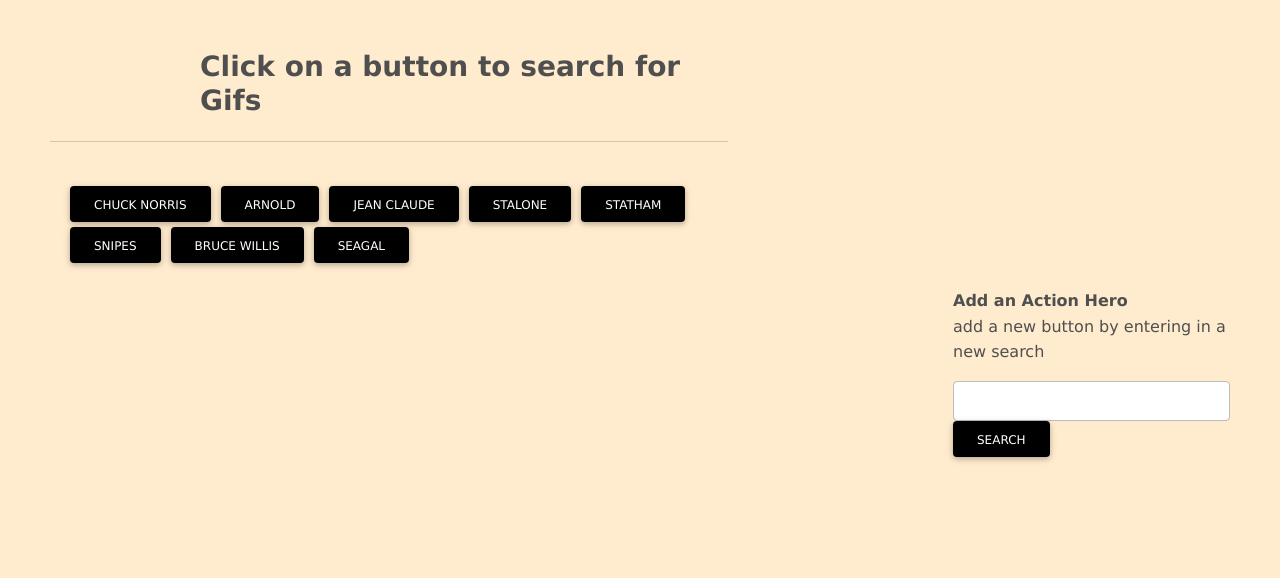
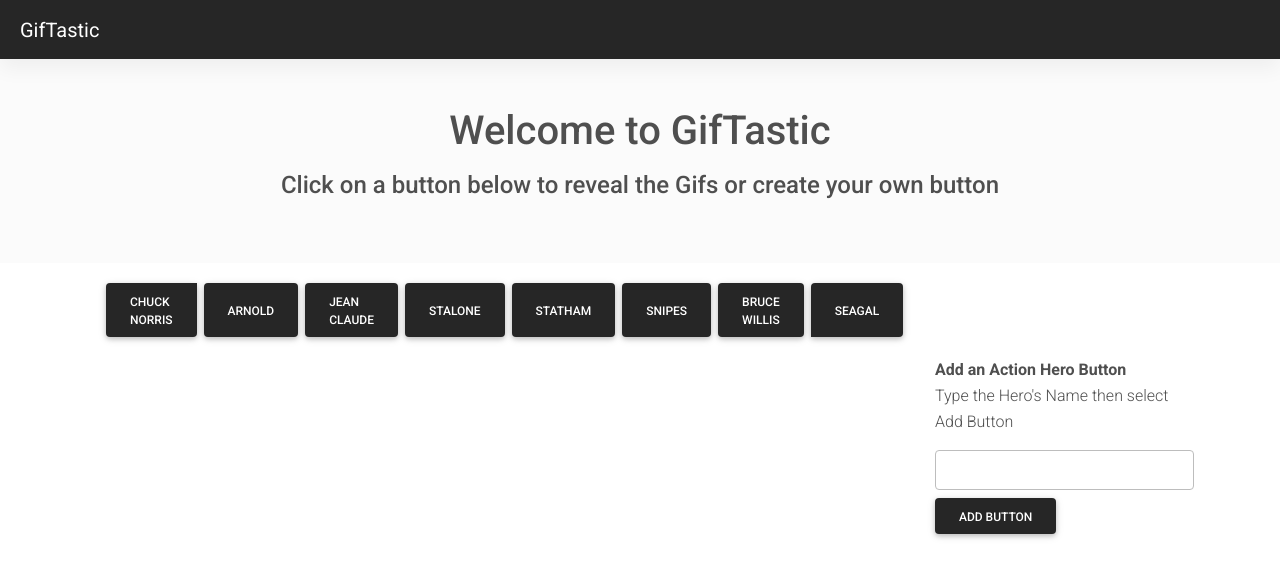
Before and after one commit to Nappyloc/GifTastic, a website: page index.html in a window 1280 px wide. Drawn offline with nearby package versions, Linux system fonts and the light colour scheme.

Commit message:
Updated page style

```diff
--- a/assets/javascript/app.js
+++ b/assets/javascript/app.js
@@ -6,7 +6,7 @@ $( document ).ready( function ()
 {
     for ( let b = 0; b < topics.length; b++ )
     {
-        var but = $( '<button>' ).text( topics[ b ] ).attr( 'class', "btn btn-primary click" ).attr( 'data-search', topics[ b ] );
+        var but = $( '<button>' ).text( topics[ b ] ).attr( 'class', "btn btn-dark click list-group-item list-group-item-action" ).attr( 'data-search', topics[ b ] ).attr( "type", "button" );
         $( '#buttonDiv' ).append( but );
 
     }
@@ -35,19 +35,23 @@ $( document ).on( 'click', '.click', function ()
         {
 
             // Create gifDiv and set the attributes to call it and animate later
-            var gifDiv = $( '<div>' );
-            gifDiv.attr( 'class', 'block' );
+            var gifDiv = $( '<div>' ).attr( 'class', 'd-inline-flex p-2' )
+
+            var gifCard = $( '<div>' );
+            gifCard.attr( 'class', 'card w-50' );
 
             var rating = results[ d ].rating;
-
-            var p = $( '<p>' ).text( 'Rating: ' + rating );
+            var body = $( '<div>' ).attr( 'class', 'card-body' )
+            var p = $( '<p>' ).text( 'Rating: ' + rating ).attr( "class", "card-text" );
             var giph = $( "<img>" );
-            giph.attr( 'class', 'moveMe' );
+            giph.attr( 'class', 'card-img-top moveMe' );
             giph.attr( 'data-still', results[ d ].images.original_still.url );
             giph.attr( 'data-move', results[ d ].images.original.url )
             giph.attr( 'data-state', 'still' );
             giph.attr( "src", results[ d ].images.fixed_width_still.url );
-            gifDiv.append( p, giph );
+            body.append( p )
+            gifCard.append( giph, body );
+            gifDiv.append( gifCard )
             $( '#resultsDiv' ).prepend( gifDiv );
 
 
@@ -122,7 +126,7 @@ $( '#search' ).on( 'click', function ()
         {
 
 
-            let but = $( '<button>' ).text( topics[ nt ] ).attr( 'class', "btn btn-primary click" ).attr( 'data-search', topics[ nt ] );
+            let but = $( '<button>' ).text( topics[ nt ] ).attr( 'class', "btn btn-dark click" ).attr( 'data-search', topics[ nt ] ).attr( "type", "button" );
             $( '#buttonDiv' ).append( but );
 
 
--- a/assets/style/style.css
+++ b/assets/style/style.css
@@ -1,44 +1,9 @@
-body {
-  padding: 50px;
-  background-color: blanchedalmond;
-  font-family: "Lucida Sans", "Lucida Sans Regular", "Lucida Grande",
-    "Lucida Sans Unicode", Geneva, Verdana, sans-serif;
+button {
+  padding: 5px;
+  margin-right: 7px;
 }
-.jumbotron {
-  text-align: center;
-}
-
-h3 {
-  font-weight: 700;
-  margin-left: 150px;
-}
-
-#resultsDiv {
-  padding: 20px;
-  float: left;
-}
-
-.block {
-  float: left;
-  padding: 5px;
-  margin-right: 10px;
-  margin-bottom: 5px;
-  border: 2px solid;
-  border-radius: 5px;
-}
-
 #buttonDiv {
   padding: 20px;
-}
-
-button {
-  padding: 5px;
-  margin-right: 10px;
-}
-
-.btn {
-  background-color: black;
-  margin-bottom: 5px;
 }
 label {
   font-weight: 700;
@@ -47,3 +12,11 @@ label {
   margin-top: 0%;
   font-weight: 300;
 }
+h3 {
+  font-weight: 700;
+  margin-left: 150px;
+}
+
+#input {
+  margin-bottom: 8px;
+}
--- a/index.html
+++ b/index.html
@@ -7,7 +7,11 @@
     <meta http-equiv="x-ua-compatible" content="ie=edge" />
     <title>GifTastic</title>
     <!-- MDB icon -->
-    <link rel="icon" href="img/mdb-favicon.ico" type="image/x-icon" />
+    <link
+      rel="icon"
+      href="https://res.cloudinary.com/dking14/image/upload/v1595736428/favicons/favicon_viszg8.ico"
+      type="image/x-icon"
+    />
     <!-- Font Awesome -->
     <link
       rel="stylesheet"
@@ -25,20 +29,47 @@
     <link rel="stylesheet" type="text/css" href="./assets/style/style.css" />
   </head>
   <body>
-    <div class="row">
-      <div class="col-7">
-        <h3>Click on a button to search for Gifs</h3>
-        <hr class="my-4" />
-        <div id="buttonDiv"></div>
+    <!-- Nav -->
+    <nav class="navbar navbar-dark bg-dark">
+      <div class="container-fluid">
+        <a class="navbar-brand" href="#">
+          <img
+            src="https://res.cloudinary.com/dking14/image/upload/v1595736428/favicons/favicon_viszg8.ico"
+            height="30"
+            alt=""
+            loading="lazy"
+          />
+          GifTastic
+        </a>
       </div>
+    </nav>
+    <!-- Jumbotron -->
+    <div class="p-5 text-center bg-light">
+      <h1 class="mb-3">Welcome to GifTastic</h1>
+      <h4 class="mb-3">
+        Click on a button below to reveal the Gifs or create your own button
+      </h4>
     </div>
-    <div class="row" id="row2">
-      <div id="resultsDiv" class="col-9"></div>
-      <div class="col-3">
-        <form>
-          <div class="form-group">
-            <label for="search">Add an Action Hero</label>
-            <p id="subtext">add a new button by entering in a new search</p>
+    <!-- Static Button Group -->
+    <div class="container justify-content-center">
+      <div class="row d-flex">
+        <!--Grid column-->
+        <div class="col-6 justify-content-center">
+          <div class="list-group list-group-horizontal" id="buttonDiv"></div>
+        </div>
+        <!--Grid column-->
+      </div>
+      <div class="row d-flex">
+        <div class="col-sm-9 " id="resultsDiv">
+
+        </div>
+
+
+        <div class="col-3 d-flex justify-content-center  ">
+          <form class="">
+            <div class="form-group justify-content-center">
+              <label for="search" class="text-center">Add an Action Hero Button</label>
+              <p id="subtext">Type the Hero's Name then select Add Button</p>
               <input
                 type="text"
                 class="form-control"
@@ -46,12 +77,20 @@
                 id="input"
               />
             </div>
-          <button id="search" class="btn btn-primary">
-            Search
+            <button id="search" class="btn btn-dark">
+              Add Button
             </button>
           </form>
         </div>
       </div>
+
+
+
+      </div>
+    </div>
+
+
+
 
     <!-- Javascript Links to Jquery and app.js -->
     <script
```
Also changed, not shown: package.json (added, +24 -0 lines), 2 other files. Lines whose indentation alone changed are shown as unchanged.
